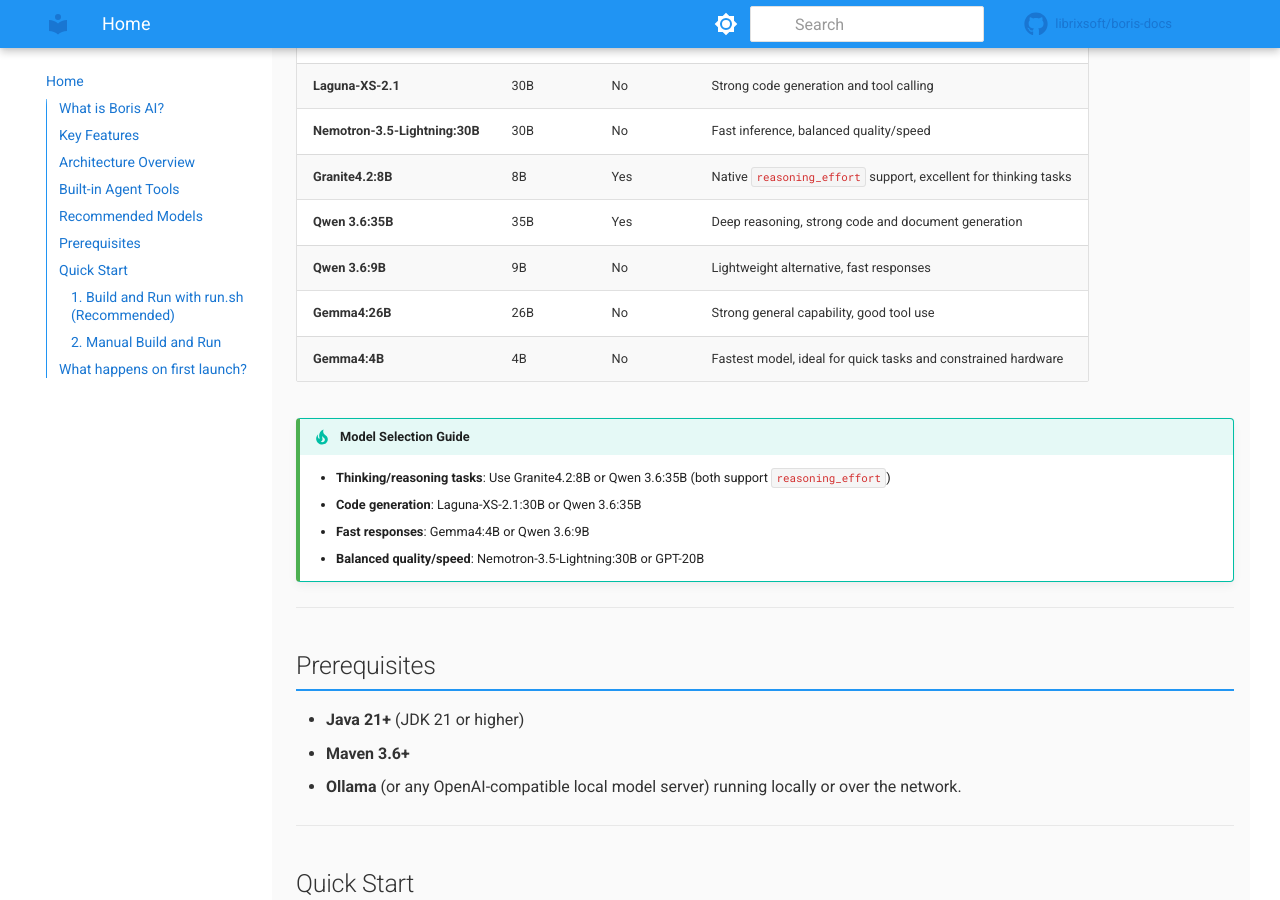
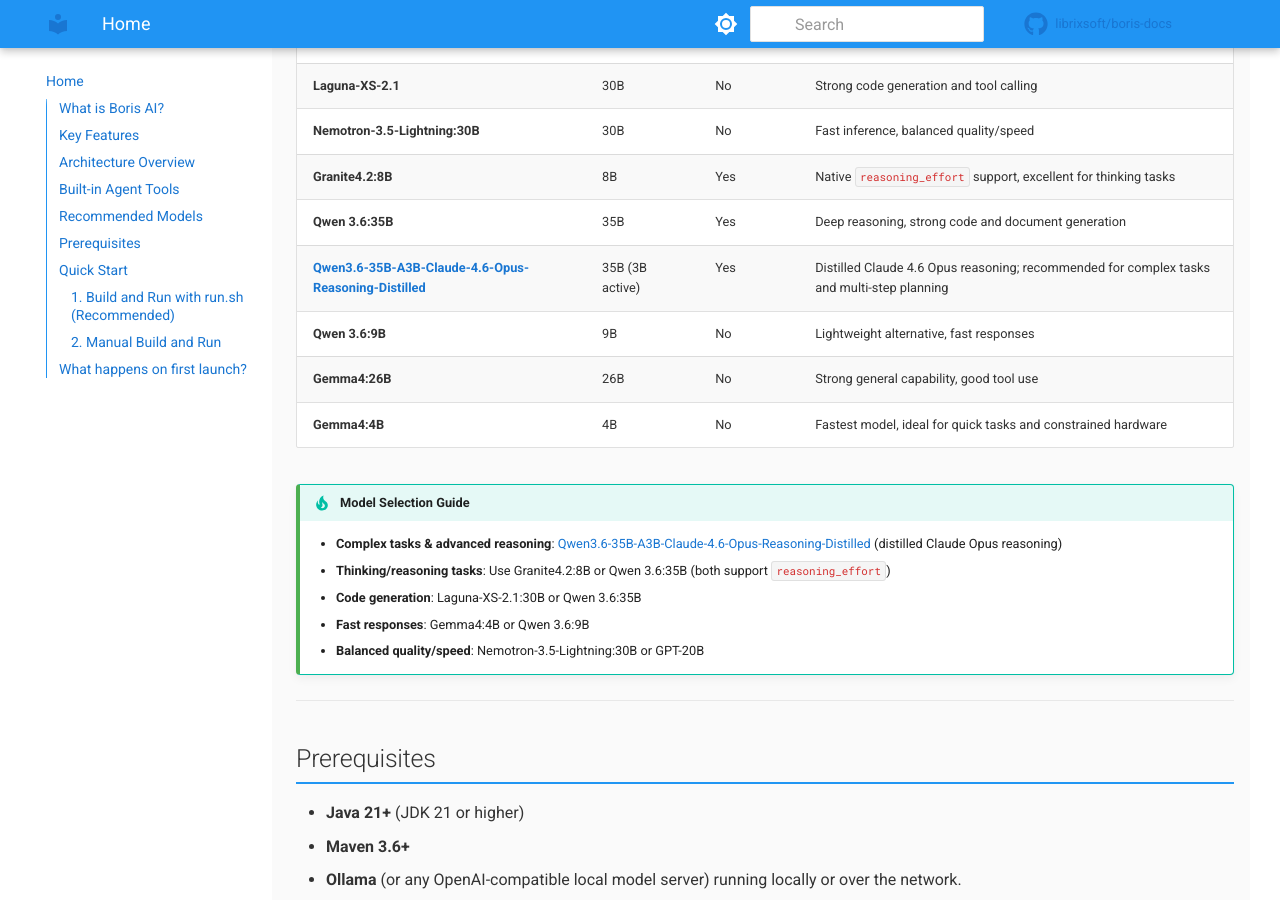
Before and after one commit to librixsoft/boris-docs, an MkDocs documentation site: the page built from docs/index.md, in a window 1280 px wide and 900 px high, scrolled down 2638 px. Built offline with MkDocs 1.6.1 and Material for MkDocs 9.7.7, drawn with Linux system fonts in a browser that asks for light colours; comment, search, counter and statistics services are not loaded.

Commit message:
docs: add Qwen3.6 Claude reasoning distilled model to recommendations

```diff
--- a/docs/index.md
+++ b/docs/index.md
@@ -79,11 +79,13 @@ Boris has been tested and verified with the following local models. All run via
 | **Nemotron-3.5-Lightning:30B** | 30B | No | Fast inference, balanced quality/speed |
 | **Granite4.2:8B** | 8B | Yes | Native `reasoning_effort` support, excellent for thinking tasks |
 | **Qwen 3.6:35B** | 35B | Yes | Deep reasoning, strong code and document generation |
+| [**Qwen3.6-35B-A3B-Claude-4.6-Opus-Reasoning-Distilled**](https://huggingface.co/hesamation/Qwen3.6-35B-A3B-Claude-4.6-Opus-Reasoning-Distilled) | 35B (3B active) | Yes | Distilled Claude 4.6 Opus reasoning; recommended for complex tasks and multi-step planning |
 | **Qwen 3.6:9B** | 9B | No | Lightweight alternative, fast responses |
 | **Gemma4:26B** | 26B | No | Strong general capability, good tool use |
 | **Gemma4:4B** | 4B | No | Fastest model, ideal for quick tasks and constrained hardware |
 
 !!! tip "Model Selection Guide"
+    - **Complex tasks & advanced reasoning**: [Qwen3.6-35B-A3B-Claude-4.6-Opus-Reasoning-Distilled](https://huggingface.co/hesamation/Qwen3.6-35B-A3B-Claude-4.6-Opus-Reasoning-Distilled) (distilled Claude Opus reasoning)
     - **Thinking/reasoning tasks**: Use Granite4.2:8B or Qwen 3.6:35B (both support `reasoning_effort`)
     - **Code generation**: Laguna-XS-2.1:30B or Qwen 3.6:35B
     - **Fast responses**: Gemma4:4B or Qwen 3.6:9B
```
Also changed, not shown: docs/guide/thinking.md (+1 -0 lines).
